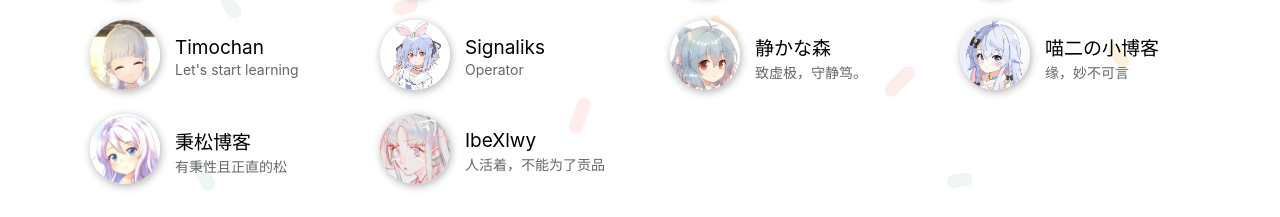
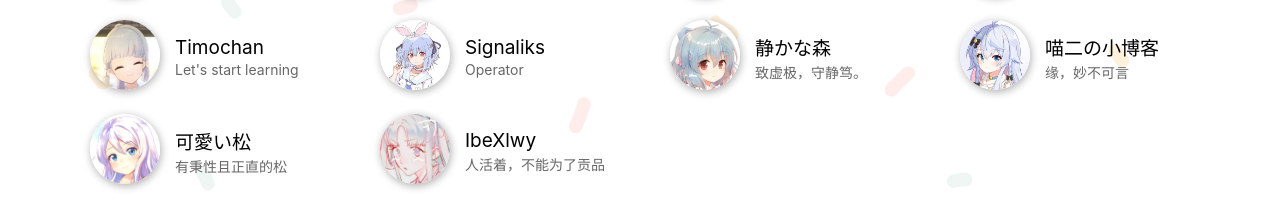
Before and after one commit to AkaraChen/link-frontend, a Next.js app: page / in a window 1280 px wide. Shown: the part 172-389 px from the top of the page. Built offline with nearby package versions, Linux system fonts and the light colour scheme.

Commit message:
update link

```diff
--- a/config.ts
+++ b/config.ts
@@ -44,7 +44,7 @@ const config = [
     desc: "缘，妙不可言",
   },
   {
-    title: "秉松博客",
+    title: "可愛い松",
     link: "https://blog.iucky.cn/",
     avatar: "./avatar/wibus.jpeg",
     desc: "有秉性且正直的松",
```
